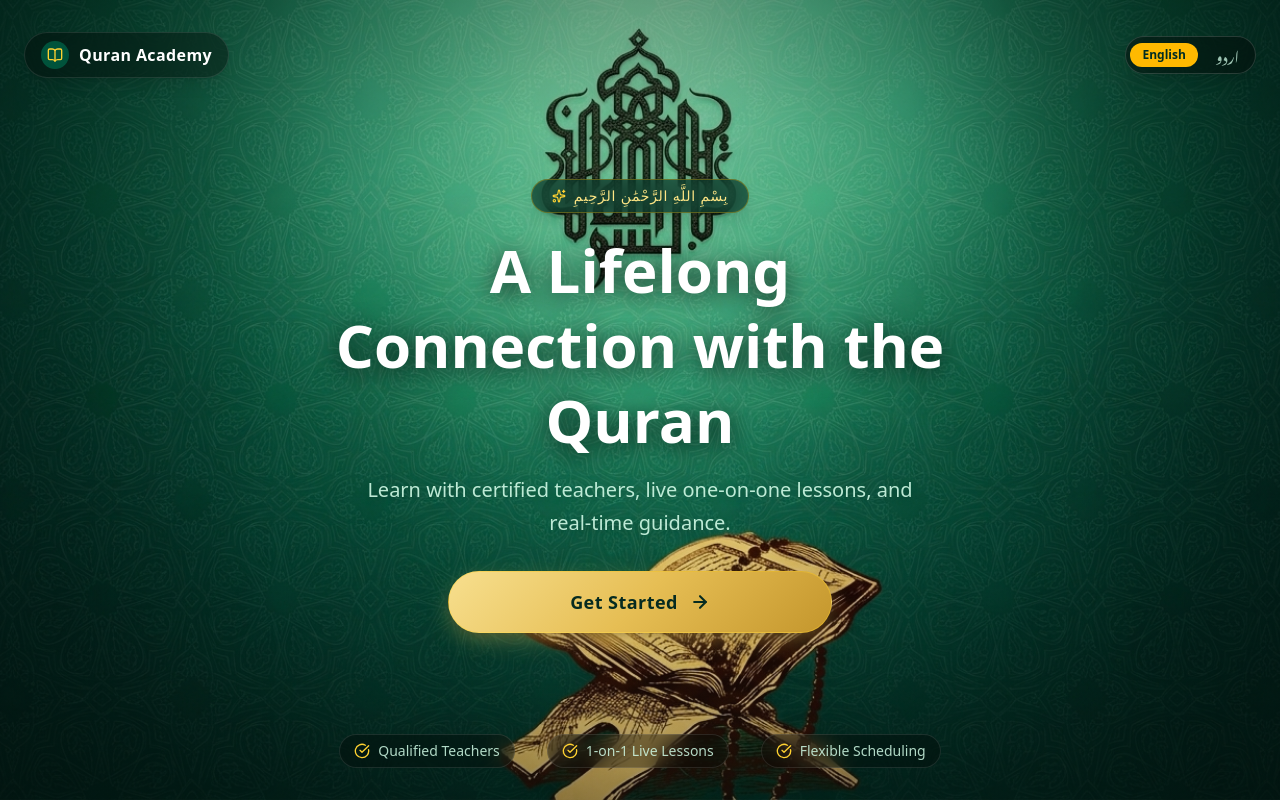
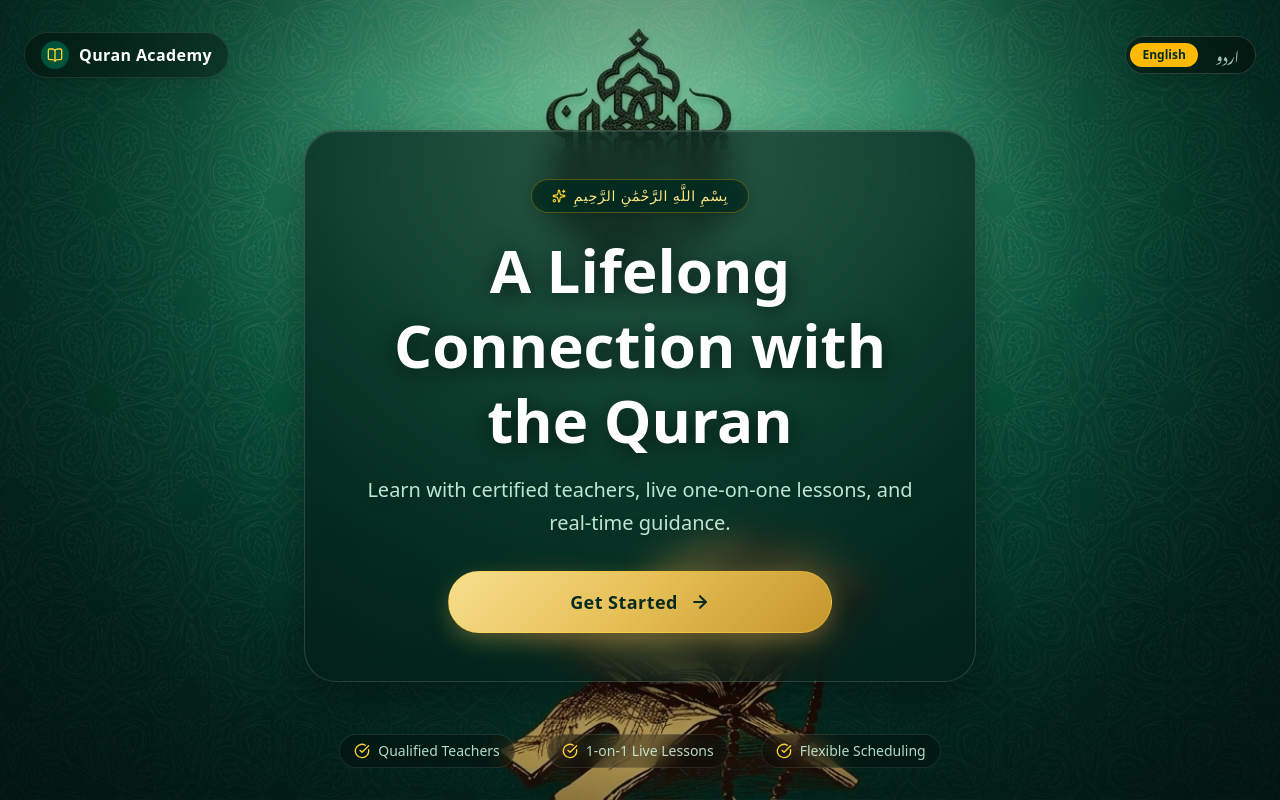
Before and after one commit to mdawoodali/QURAN-ACADEMY-APP, a Next.js app in the folder apps/web/: page / in a window 1280 px wide. Shown: the top 800 px of the page. Built offline with nearby package versions, Linux system fonts and the light colour scheme; a web font is replaced by a local one.

Commit message:
feat(ui): apply glassmorphic backdrop-filter container to WelcomeSplash

```diff
--- a/apps/web/src/components/WelcomeSplash.tsx
+++ b/apps/web/src/components/WelcomeSplash.tsx
@@ -78,8 +78,8 @@ export default function WelcomeSplash({ onGetStarted }: WelcomeSplashProps) {
         </div>
       </header>
 
-      {/* Center Hero Card: Welcome Information & Get Started CTA */}
-      <main className="relative z-20 w-full max-w-2xl mx-auto px-6 py-6 flex flex-col items-center justify-center my-auto">
+      {/* Center Hero Glassmorphic Container over background image */}
+      <main className="glass-container relative z-20 w-full max-w-2xl mx-auto px-6 sm:px-10 py-8 sm:py-12 my-auto rounded-[2rem] flex flex-col items-center justify-center">
         {/* Subtle Arabic Sub-badge */}
         <motion.div
           initial={{ opacity: 0, y: -10 }}
```
